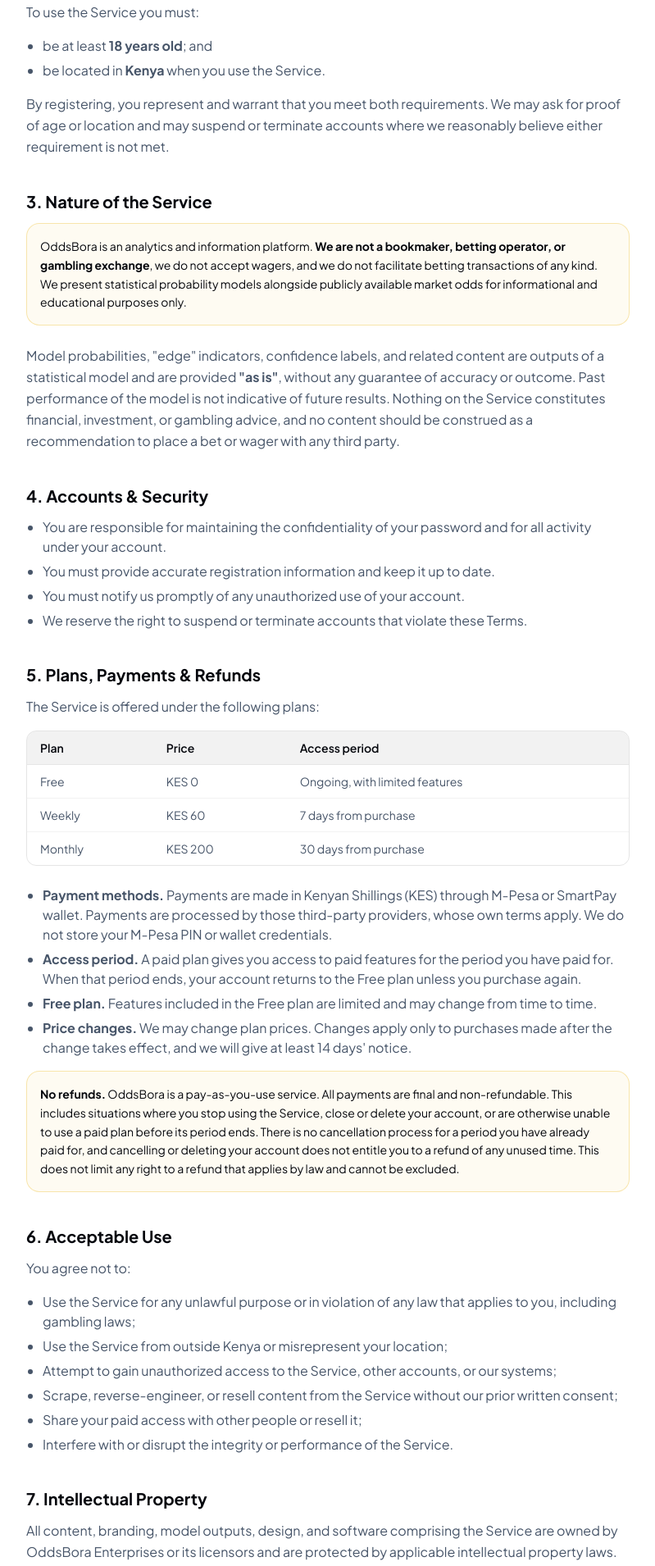
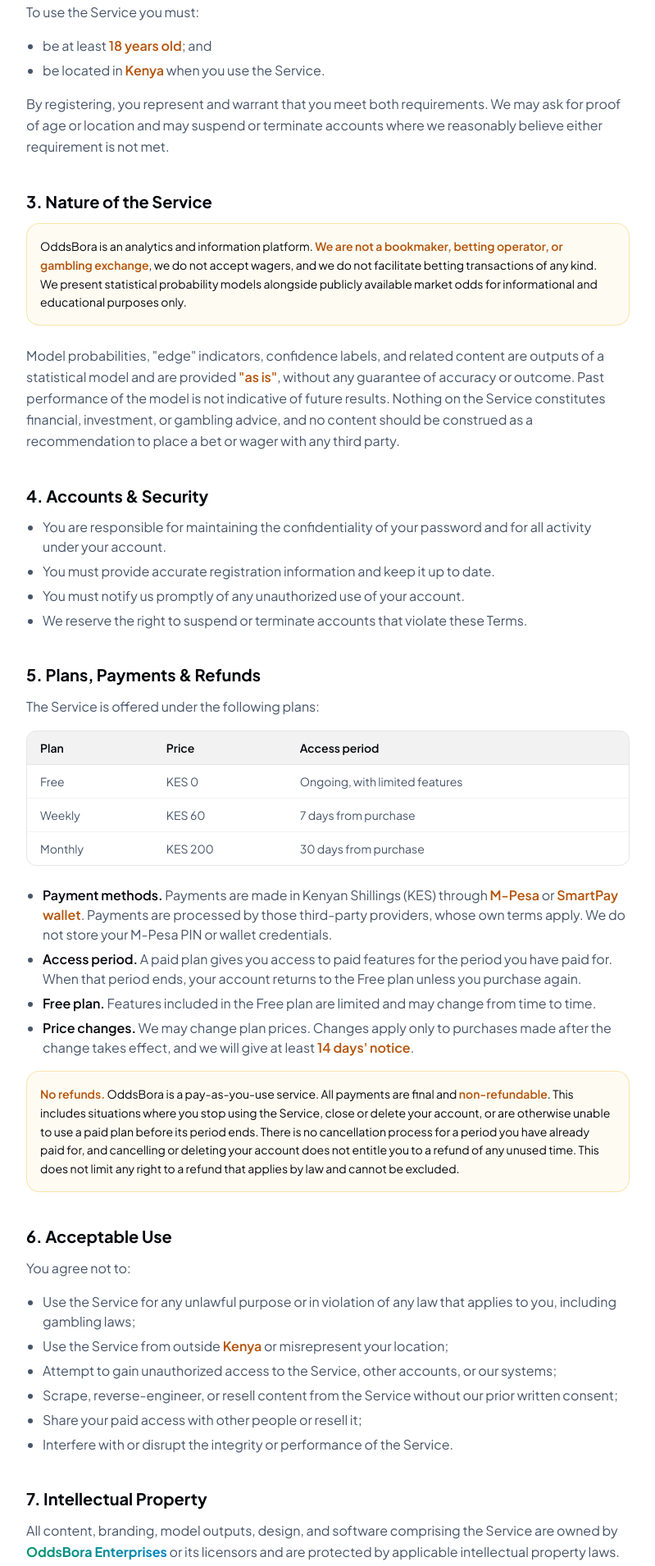
Before and after one commit to oddsbora-project/oddsbora, a React (Vite) app: page /terms-of-service in a window 1280 px wide. Shown: the part 880-2790 px from the top of the page at 82% size, without its empty margins (240-1039 px from the left). Built offline with nearby package versions, Linux system fonts and the light colour scheme; no server answers.

Commit message:
Update TermsOfService.tsx

```diff
--- a/src/pages/public/TermsOfService.tsx
+++ b/src/pages/public/TermsOfService.tsx
@@ -1,5 +1,6 @@
 import LegalPageLayout from '@/components/LegalPageLayout'
 
+// ── Typography helpers ──────────────────────────────────────────────
 const H2 = ({ id, children }: { id: string; children: React.ReactNode }) => (
   <h2 id={id} className="text-xl font-bold text-navy-950 mt-10 mb-3 scroll-mt-24">
     {children}
@@ -11,6 +12,27 @@
 const UL = ({ children }: { children: React.ReactNode }) => (
   <ul className="list-disc pl-5 space-y-1.5 text-slate-600 mb-4">{children}</ul>
 )
+
+// ── Emphasis system ─────────────────────────────────────────────────
+// Brand: the operator's name always appears in the heading font with a green-to-blue gradient.
+const Brand = () => (
+  <span className="whitespace-nowrap font-display font-bold bg-gradient-to-r from-emerald-600 to-sky-600 bg-clip-text text-transparent">
+    OddsBora Enterprises
+  </span>
+)
+// Key: a term the reader should not miss (amber).
+const Key = ({ children }: { children: React.ReactNode }) => (
+  <strong className="font-semibold text-amber-700">{children}</strong>
+)
+// Lead: a label that introduces a list item (navy, so it doesn't compete with Key).
+const Lead = ({ children }: { children: React.ReactNode }) => (
+  <strong className="font-semibold text-navy-950">{children}</strong>
+)
+// Important: a passage that used to be written in capitals. Violet, heading font, medium weight.
+const Important = ({ children }: { children: React.ReactNode }) => (
+  <p className="font-display font-medium text-violet-700 leading-relaxed mb-4">{children}</p>
+)
+
 const Callout = ({ children }: { children: React.ReactNode }) => (
   <div className="rounded-2xl border border-signal-yellow/30 bg-signal-yellow/5 p-4 mb-6">
     <p className="text-sm text-navy-950 leading-relaxed">{children}</p>
@@ -68,7 +90,13 @@
     <LegalPageLayout
       title="Terms of Service"
       lastUpdated="28 September 2026"
-      intro="These Terms of Service ('Terms') govern your access to and use of OddsBora (the 'Service'). The Service is operated by OddsBora Enterprises, a sole proprietorship in Kenya ('OddsBora', 'we', 'us'). By creating an account or using the Service, you agree to be bound by these Terms. Please read them carefully."
+      intro={
+        <>
+          These Terms of Service ('Terms') govern your access to and use of OddsBora (the 'Service'). The Service is
+          operated by <Brand />, a sole proprietorship in Kenya ('OddsBora', 'we', 'us'). By creating an account or
+          using the Service, you agree to be bound by these Terms. Please read them carefully.
+        </>
+      }
       sections={SECTIONS}
     >
       <H2 id="acceptance">1. Acceptance of Terms</H2>
@@ -80,8 +108,8 @@
       <H2 id="eligibility">2. Eligibility</H2>
       <P>To use the Service you must:</P>
       <UL>
-        <li>be at least <strong>18 years old</strong>; and</li>
-        <li>be located in <strong>Kenya</strong> when you use the Service.</li>
+        <li>be at least <Key>18 years old</Key>; and</li>
+        <li>be located in <Key>Kenya</Key> when you use the Service.</li>
       </UL>
       <P>
         By registering, you represent and warrant that you meet both requirements. We may ask for proof of age or
@@ -90,15 +118,15 @@
 
       <H2 id="nature-of-service">3. Nature of the Service</H2>
       <Callout>
-        OddsBora is an analytics and information platform. <strong>We are not a bookmaker, betting operator, or
-        gambling exchange</strong>, we do not accept wagers, and we do not facilitate betting transactions of any
-        kind. We present statistical probability models alongside publicly available market odds for
-        informational and educational purposes only.
+        OddsBora is an analytics and information platform.{' '}
+        <Key>We are not a bookmaker, betting operator, or gambling exchange</Key>, we do not accept wagers, and we
+        do not facilitate betting transactions of any kind. We present statistical probability models alongside
+        publicly available market odds for informational and educational purposes only.
       </Callout>
       <P>
         Model probabilities, "edge" indicators, confidence labels, and related content are outputs of a statistical
-        model and are provided <strong>"as is"</strong>, without any guarantee of accuracy or outcome. Past
-        performance of the model is not indicative of future results. Nothing on the Service constitutes financial,
+        model and are provided <Key>"as is"</Key>, without any guarantee of accuracy or outcome. Past performance
+        of the model is not indicative of future results. Nothing on the Service constitutes financial,
         investment, or gambling advice, and no content should be construed as a recommendation to place a bet or
         wager with any third party.
       </P>
@@ -123,36 +151,36 @@
       />
       <UL>
         <li>
-          <strong>Payment methods.</strong> Payments are made in Kenyan Shillings (KES) through M-Pesa or SmartPay
-          wallet. Payments are processed by those third-party providers, whose own terms apply. We do not store
-          your M-Pesa PIN or wallet credentials.
+          <Lead>Payment methods.</Lead> Payments are made in Kenyan Shillings (KES) through <Key>M-Pesa</Key> or{' '}
+          <Key>SmartPay wallet</Key>. Payments are processed by those third-party providers, whose own terms apply.
+          We do not store your M-Pesa PIN or wallet credentials.
         </li>
         <li>
-          <strong>Access period.</strong> A paid plan gives you access to paid features for the period you have
-          paid for. When that period ends, your account returns to the Free plan unless you purchase again.
+          <Lead>Access period.</Lead> A paid plan gives you access to paid features for the period you have paid
+          for. When that period ends, your account returns to the Free plan unless you purchase again.
         </li>
         <li>
-          <strong>Free plan.</strong> Features included in the Free plan are limited and may change from time to
-          time.
+          <Lead>Free plan.</Lead> Features included in the Free plan are limited and may change from time to time.
         </li>
         <li>
-          <strong>Price changes.</strong> We may change plan prices. Changes apply only to purchases made after
-          the change takes effect, and we will give at least 14 days' notice.
+          <Lead>Price changes.</Lead> We may change plan prices. Changes apply only to purchases made after the
+          change takes effect, and we will give at least <Key>14 days' notice</Key>.
         </li>
       </UL>
       <Callout>
-        <strong>No refunds.</strong> OddsBora is a pay-as-you-use service. All payments are final and
-        non-refundable. This includes situations where you stop using the Service, close or delete your account, or
-        are otherwise unable to use a paid plan before its period ends. There is no cancellation process for a
-        period you have already paid for, and cancelling or deleting your account does not entitle you to a refund
-        of any unused time. This does not limit any right to a refund that applies by law and cannot be excluded.
+        <Key>No refunds.</Key> OddsBora is a pay-as-you-use service. All payments are final and{' '}
+        <Key>non-refundable</Key>. This includes situations where you stop using the Service, close or delete your
+        account, or are otherwise unable to use a paid plan before its period ends. There is no cancellation
+        process for a period you have already paid for, and cancelling or deleting your account does not entitle
+        you to a refund of any unused time. This does not limit any right to a refund that applies by law and
+        cannot be excluded.
       </Callout>
 
       <H2 id="acceptable-use">6. Acceptable Use</H2>
       <P>You agree not to:</P>
       <UL>
         <li>Use the Service for any unlawful purpose or in violation of any law that applies to you, including gambling laws;</li>
-        <li>Use the Service from outside Kenya or misrepresent your location;</li>
+        <li>Use the Service from outside <Key>Kenya</Key> or misrepresent your location;</li>
         <li>Attempt to gain unauthorized access to the Service, other accounts, or our systems;</li>
         <li>Scrape, reverse-engineer, or resell content from the Service without our prior written consent;</li>
         <li>Share your paid access with other people or resell it;</li>
@@ -161,19 +189,19 @@
 
       <H2 id="ip">7. Intellectual Property</H2>
       <P>
-        All content, branding, model outputs, design, and software comprising the Service are owned by OddsBora
-        Enterprises or its licensors and are protected by applicable intellectual property laws. You are granted a
-        limited, non-exclusive, non-transferable license to access and use the Service for personal,
-        non-commercial purposes.
+        All content, branding, model outputs, design, and software comprising the Service are owned by <Brand /> or
+        its licensors and are protected by applicable intellectual property laws. You are granted a limited,
+        non-exclusive, non-transferable license to access and use the Service for personal, non-commercial
+        purposes.
       </P>
 
       <H2 id="disclaimers">8. Disclaimers</H2>
-      <P>
-        THE SERVICE IS PROVIDED "AS IS" AND "AS AVAILABLE", WITHOUT WARRANTIES OF ANY KIND, WHETHER EXPRESS OR
-        IMPLIED, INCLUDING WARRANTIES OF ACCURACY, MERCHANTABILITY, FITNESS FOR A PARTICULAR PURPOSE, OR
-        NON-INFRINGEMENT. WE DO NOT GUARANTEE THAT MODEL PREDICTIONS WILL BE ACCURATE OR THAT ANY OUTCOME WILL
-        OCCUR AS SUGGESTED BY THE SERVICE.
-      </P>
+      <Important>
+        The Service is provided "as is" and "as available", without warranties of any kind, whether express or
+        implied, including warranties of accuracy, merchantability, fitness for a particular purpose, or
+        non-infringement. We do not guarantee that model predictions will be accurate or that any outcome will
+        occur as suggested by the Service.
+      </Important>
 
       <H2 id="affiliates">9. Third-Party Links & Affiliates</H2>
       <P>
@@ -182,7 +210,7 @@
         or practices. Your dealings with them are solely between you and them, under their terms.
       </P>
       <P>
-        <strong>Affiliate disclosure.</strong> We may earn a commission when you register with or use a third-party
+        <Key>Affiliate disclosure.</Key> We may earn a commission when you register with or use a third-party
         operator through a link on the Service. Where we do, we will clearly label the link as an affiliate link.
         Model outputs are generated independently of any commercial relationship we have with a third party.
       </P>
@@ -199,24 +227,23 @@
       </P>
 
       <H2 id="liability">11. Limitation of Liability</H2>
-      <P>
-        TO THE MAXIMUM EXTENT PERMITTED BY LAW, ODDSBORA ENTERPRISES AND ITS OWNER, EMPLOYEES, AND AGENTS SHALL NOT
-        BE LIABLE FOR ANY INDIRECT, INCIDENTAL, SPECIAL, CONSEQUENTIAL, OR PUNITIVE DAMAGES, OR ANY LOSS OF PROFITS,
-        DATA, OR GOODWILL, ARISING FROM YOUR USE OF THE SERVICE OR RELIANCE ON ANY CONTENT PROVIDED THROUGH IT,
-        INCLUDING ANY LOSSES INCURRED THROUGH THIRD-PARTY BETTING ACTIVITY UNDERTAKEN AFTER VIEWING SERVICE
-        CONTENT.
-      </P>
-      <P>
-        OUR TOTAL LIABILITY TO YOU FOR ALL CLAIMS ARISING FROM OR RELATED TO THE SERVICE SHALL NOT EXCEED THE TOTAL
-        AMOUNT YOU PAID TO US FOR THE SERVICE IN THE 12 MONTHS BEFORE THE EVENT GIVING RISE TO THE CLAIM. THIS LIMIT
-        IS NOT A REFUND ENTITLEMENT AND DOES NOT CHANGE THE NO-REFUND TERMS IN SECTION 5. NOTHING IN THESE TERMS
-        EXCLUDES OR LIMITS LIABILITY THAT CANNOT BE EXCLUDED OR LIMITED UNDER THE LAWS OF KENYA.
-      </P>
+      <Important>
+        To the maximum extent permitted by law, <Brand /> and its owner, employees, and agents shall not be liable
+        for any indirect, incidental, special, consequential, or punitive damages, or any loss of profits, data, or
+        goodwill, arising from your use of the Service or reliance on any content provided through it, including
+        any losses incurred through third-party betting activity undertaken after viewing Service content.
+      </Important>
+      <Important>
+        Our total liability to you for all claims arising from or related to the Service shall not exceed the total
+        amount you paid to us for the Service in the 12 months before the event giving rise to the claim. This
+        limit is not a refund entitlement and does not change the no-refund terms in Section 5. Nothing in these
+        Terms excludes or limits liability that cannot be excluded or limited under the laws of Kenya.
+      </Important>
 
       <H2 id="indemnity">12. Indemnification</H2>
       <P>
-        You agree to indemnify and hold harmless OddsBora Enterprises from any claims, damages, or expenses arising
-        from your violation of these Terms or misuse of the Service.
+        You agree to indemnify and hold harmless <Brand /> from any claims, damages, or expenses arising from your
+        violation of these Terms or misuse of the Service.
       </P>
 
       <H2 id="termination">13. Termination & Account Deletion</H2>
@@ -225,11 +252,14 @@
         that violates these Terms or is harmful to other users, us, or third parties.
       </P>
       <P>
-        <strong>You can delete your account yourself at any time.</strong> Go to Profile in the app and choose
-        "Delete my account". For your security, we email a verification code to the address on your account, and
-        the deletion completes once you enter that code. Deletion is permanent: your profile, favorites,
-        notifications, preferences, and subscription record are removed, as described in our Privacy Policy.
-        Deleting your account does not entitle you to a refund (see Section 5).
+        <Key>You can delete your account yourself at any time.</Key> Go to{' '}
+        <a href="/profile#delete-account" className="text-signal-green font-semibold hover:underline">
+          Profile
+        </a>{' '}
+        in the app and choose <Key>"Delete my account"</Key>. For your security, we email a verification code to
+        the address on your account, and the deletion completes once you enter that code. Deletion is permanent:
+        your profile, favorites, notifications, preferences, and subscription record are removed, as described in
+        our Privacy Policy. Deleting your account does not entitle you to a refund (see Section 5).
       </P>
 
       <H2 id="privacy">14. Data Protection</H2>
@@ -253,16 +283,19 @@
       <H2 id="changes">16. Changes to These Terms</H2>
       <P>
         We may revise these Terms from time to time. For material changes we will give you at least{' '}
-        <strong>14 days' notice</strong> through the Service or by email before the changes take effect. If you
-        continue to use the Service after the changes take effect, you accept the revised Terms. If you do not
-        agree to them, you should stop using the Service and may delete your account.
+        <Key>14 days' notice</Key> through the Service or by email before the changes take effect. If you continue
+        to use the Service after the changes take effect, you accept the revised Terms. If you do not agree to
+        them, you should stop using the Service and may delete your account.
       </P>
 
       <H2 id="contact">17. Contact</H2>
       <P>
-        OddsBora Enterprises is a sole proprietorship in Kenya. The business operates remotely and does not
-        maintain a public physical address. Questions about these Terms can be sent to{' '}
-        <strong>terms@oddsbora.com</strong>.
+        <Brand /> is a sole proprietorship in Kenya. The business operates remotely and does not maintain a public
+        physical address. Questions about these Terms can be sent to{' '}
+        <a href="mailto:terms@oddsbora.com" className="text-signal-green font-semibold hover:underline">
+          terms@oddsbora.com
+        </a>
+        .
       </P>
     </LegalPageLayout>
   )
```
